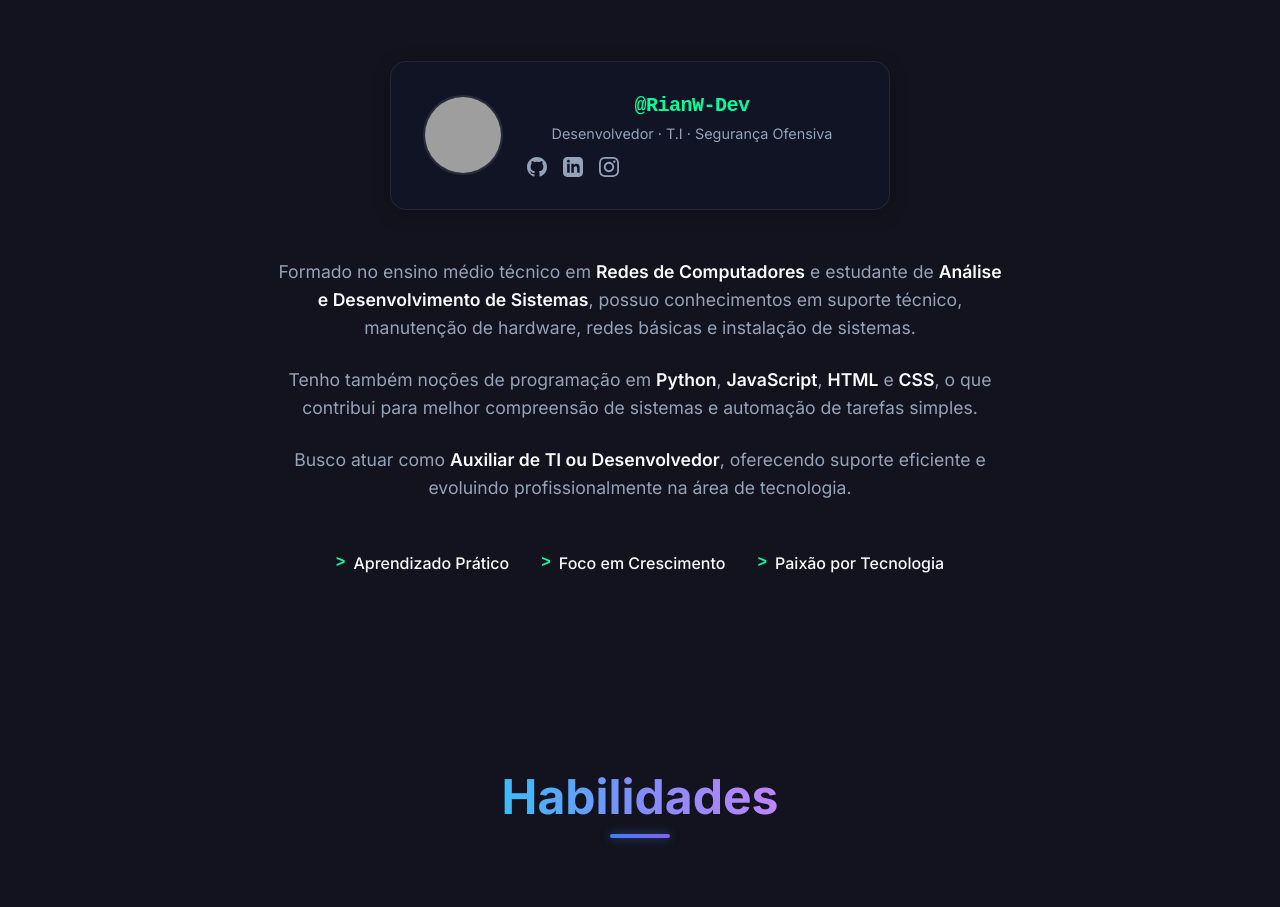
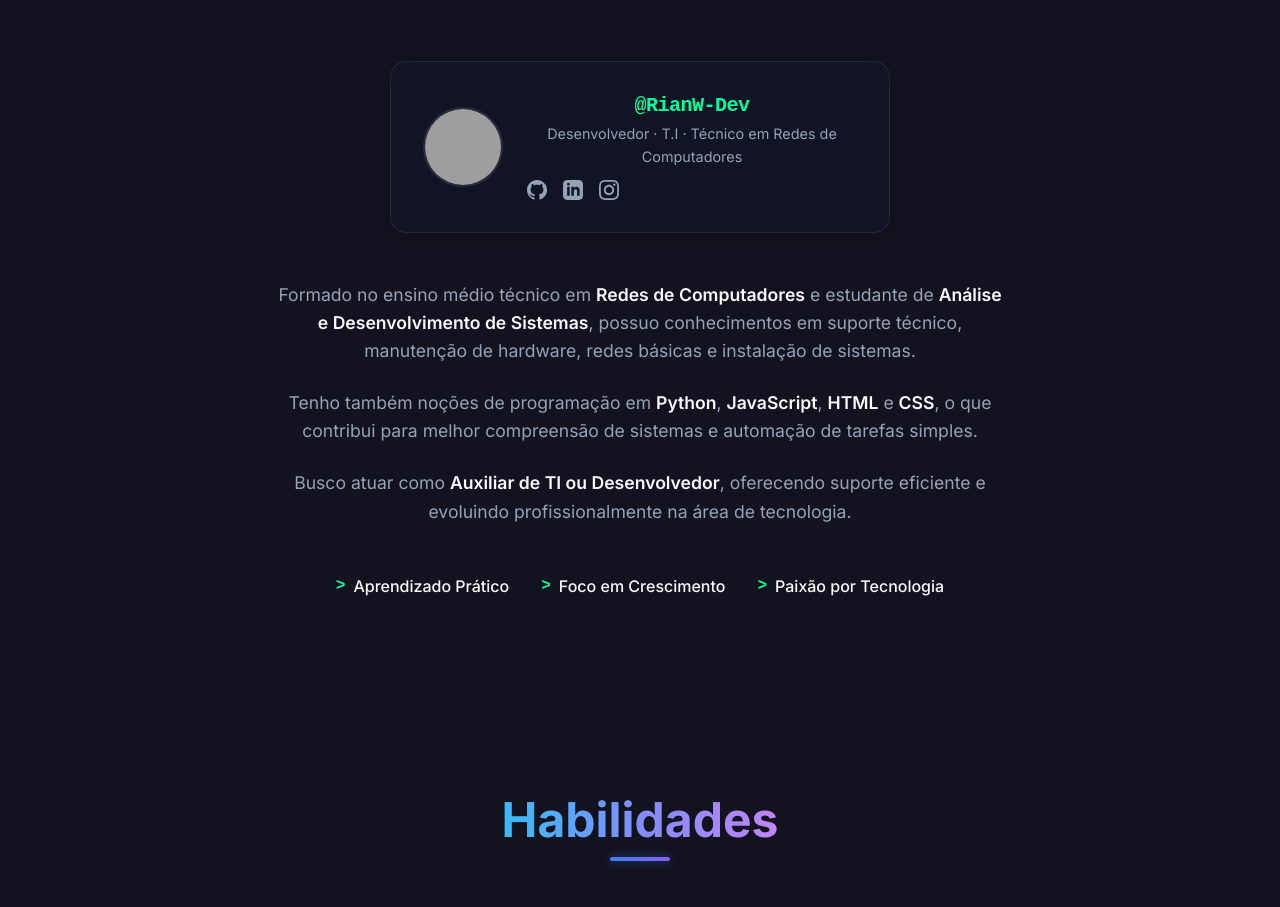
Before and after one commit to RianW-Dev/portfolio, a plain HTML site: page index.html in a window 1280 px wide. Shown: the part 977-1884 px from the top of the page. Drawn offline with Linux system fonts and the light colour scheme; grey boxes are pictures that could not be loaded.

Commit message:
atualizando card

```diff
--- a/index.html
+++ b/index.html
@@ -68,7 +68,8 @@
                         <img src="https://github.com/RianW-Dev.png" alt="Rian Willian" class="profile-image">
                         <div class="profile-info">
                             <h3 class="profile-username">@RianW-Dev</h3>
-                            <p class="profile-role">Desenvolvedor &middot; T.I &middot; Segurança Ofensiva</p>
+                            <p class="profile-role">Desenvolvedor &middot; T.I &middot; Técnico em Redes de Computadores
+                            </p>
                             <div class="profile-socials">
                                 <a href="https://github.com/RianW-Dev" target="_blank" class="profile-social-link">
                                     <svg xmlns="http://www.w3.org/2000/svg" width="20" height="20" viewBox="0 0 24 24"
```
